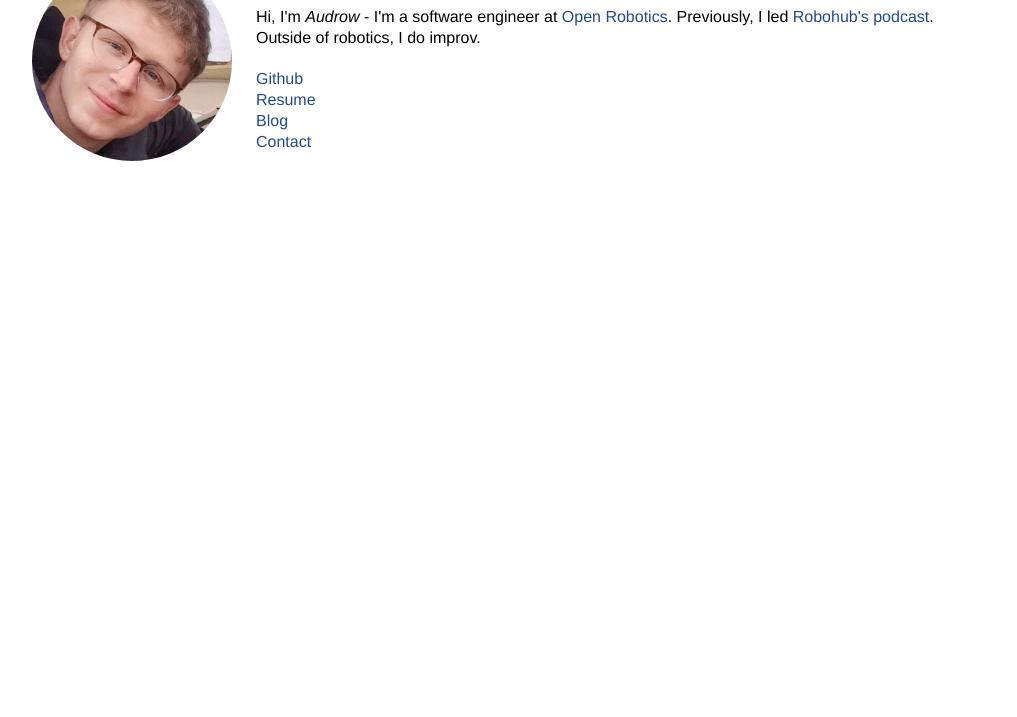
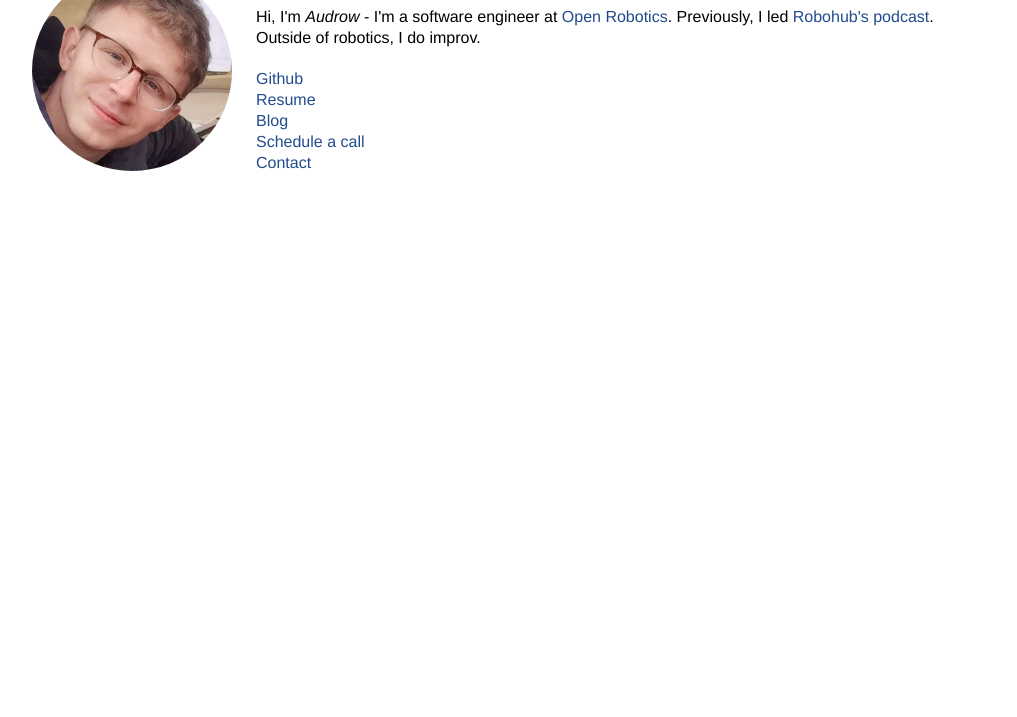
Before and after one commit to audrow/about, a plain HTML site: page index.html in a window 1280 px wide. Shown: the part 83-800 px from the top of the page, without its empty margins (131-1148 px from the left). Drawn offline with Linux system fonts and the light colour scheme.

Commit message:
Add schedule a call link (#5)

```diff
--- a/index.html
+++ b/index.html
@@ -35,6 +35,7 @@
                         <a href="https://github.com/audrow" target="_blank">Github</a> <br>
                         <a href="./files/Resume-AudrowNash.pdf" target="_blank">Resume</a> <br>
                         <a href="https://audrow.github.io/blog/">Blog</a> <br>
+                        <a href="https://doodle.com/mm/audrow/connect" target="_blank">Schedule a call</a> <br>
                         <a href="mailto:audrow@hey.com" target="_blank">Contact</a> <br>
                     </p>
                 </td>
```
